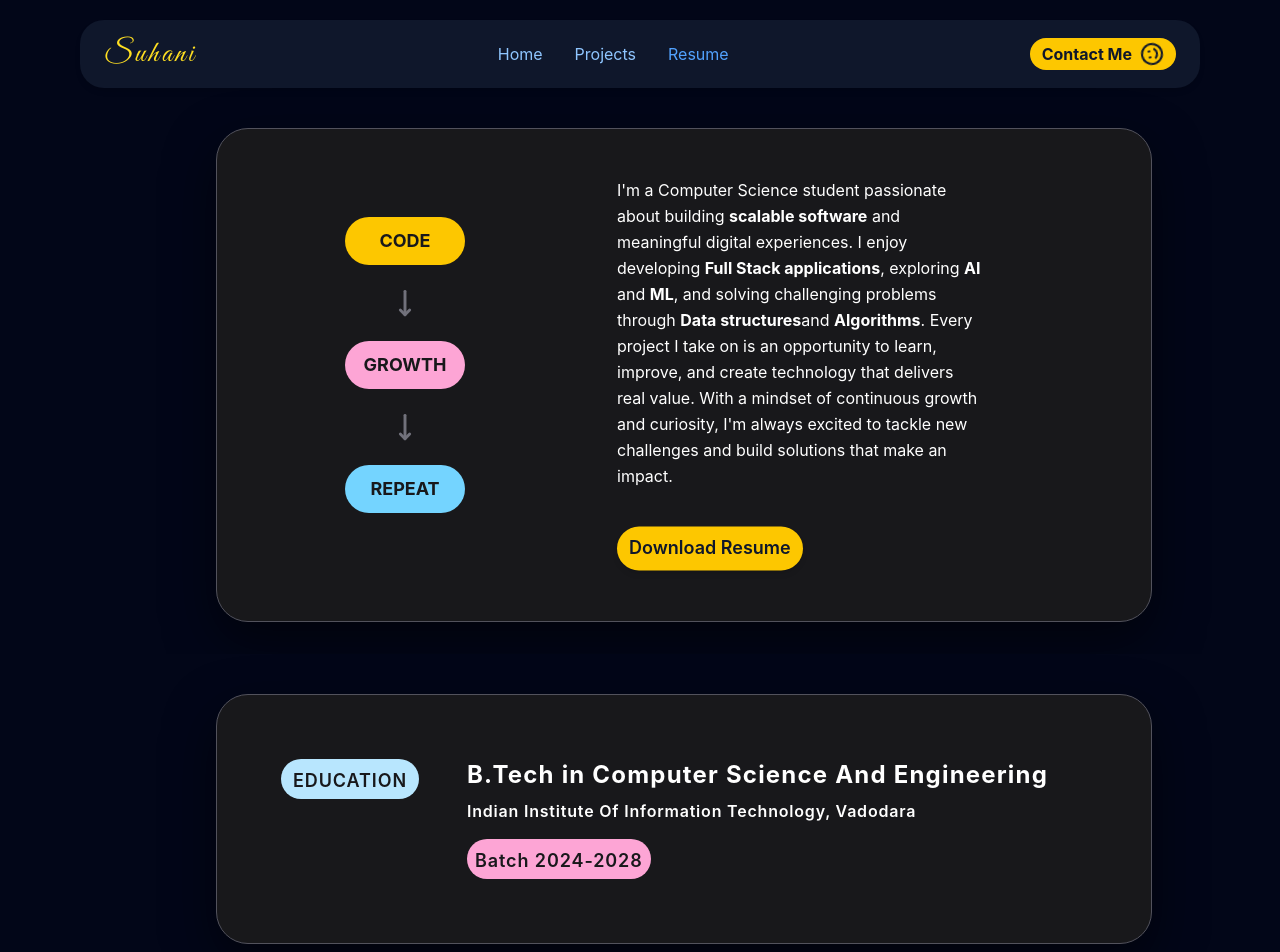
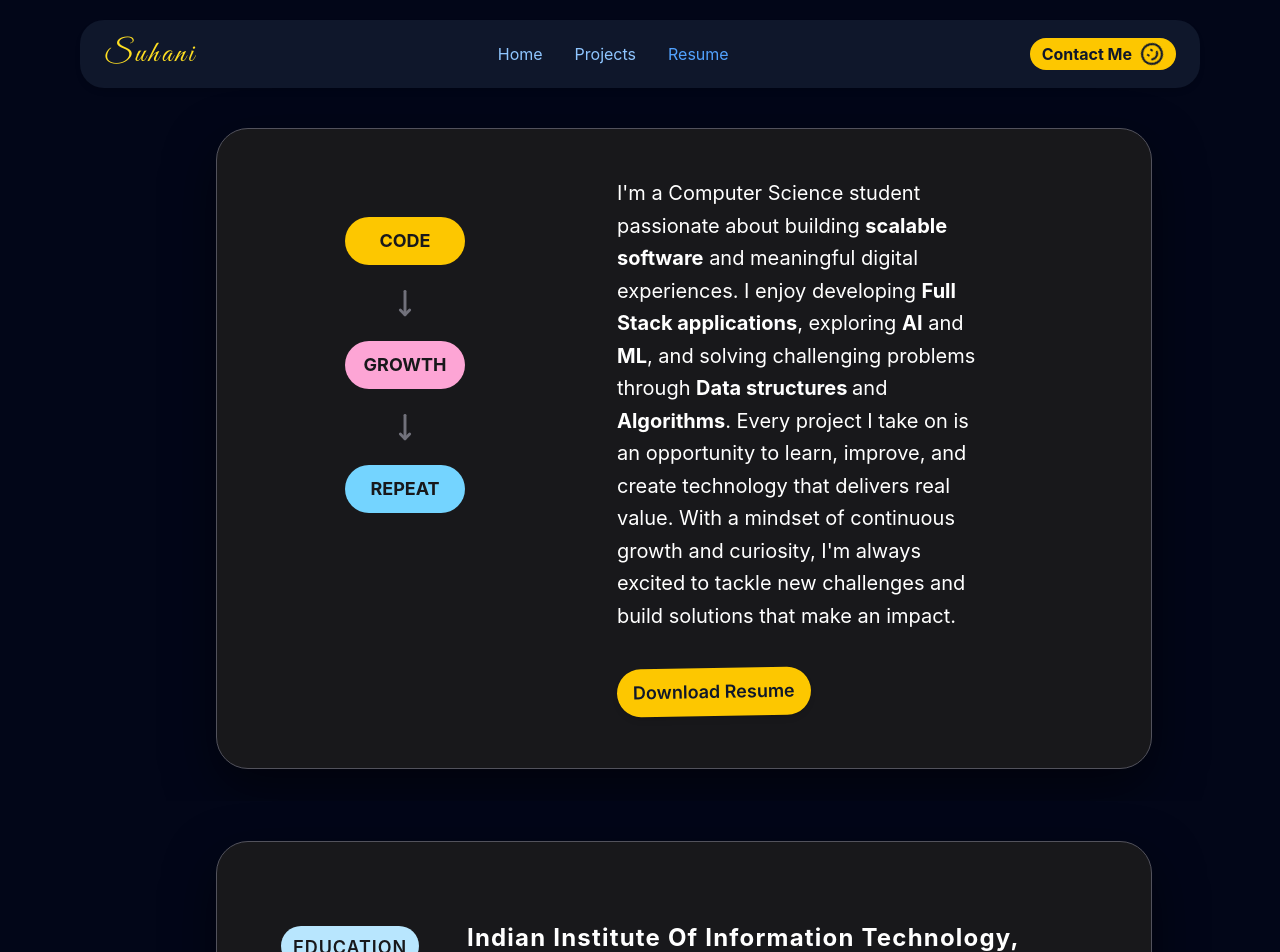
Before and after one commit to Suhanii15/Suhani-Kabra, a React (Vite) app in the folder suhani/: page /resume in a window 1280 px wide. Shown: the top 952 px of the page. Built offline with nearby package versions, Linux system fonts and the light colour scheme.

Commit message:
highlighted important texts and adjusted spacing between the divs

```diff
--- a/suhani/src/pages/landingPage.jsx
+++ b/suhani/src/pages/landingPage.jsx
@@ -162,7 +162,7 @@ const projectsData=[
     className="flex flex-wrap items-center justify-center gap-x-3 gap-y-1 animate-entrance"
   >
     <div className="overflow-hidden pb-1">
-      <motion.span variants={slideUp} className="inline-block text-6xl font-semibold text-white tracking-wider">
+      <motion.span variants={slideUp} className="inline-block text-5xl font-semibold text-white tracking-wider">
         Building
       </motion.span>
     </div>
@@ -170,13 +170,13 @@ const projectsData=[
       <motion.span
         variants={slideUp}
         whileHover={pillHover}
-        className="inline-block bg-pink-400 text-slate-900 rounded-full px-3 py-1 text-6xl font-semibold"
+        className="inline-block bg-pink-400 text-slate-900 rounded-full px-3 py-1 text-5xl font-semibold"
       >
         Scalable Software
       </motion.span>
     </div>
     <div className="overflow-hidden pb-1">
-      <motion.span variants={slideUp} className="inline-block text-6xl font-semibold text-white tracking-wider">
+      <motion.span variants={slideUp} className="inline-block text-5xl font-semibold text-white tracking-wider">
         &
       </motion.span>
     </div>
@@ -193,14 +193,14 @@ const projectsData=[
     className="flex flex-wrap items-center justify-center gap-x-3 animate-entrance-right"
   >
     <div className="overflow-hidden pb-1">
-      <motion.span variants={slideUp} className="inline-block text-6xl font-semibold text-white tracking-wider">
+      <motion.span variants={slideUp} className="inline-block text-5xl font-semibold text-white tracking-wider">
         Interactive Digital
       </motion.span>
     </div>
     <motion.span
       variants={slideUp}
       whileHover={pillHover}
-      className="relative inline-block px-4 py-4 border border-zinc-700 bg-zinc-900 backdrop-blur-xs text-yellow-300 text-6xl font-semibold"
+      className="relative inline-block px-4 py-4 border border-zinc-700 bg-zinc-900 backdrop-blur-xs text-yellow-300 text-5xl font-semibold"
     >
       <div className="overflow-hidden pb-1">
         <motion.span variants={slideUp} className="inline-block">
--- a/suhani/src/pages/resume.jsx
+++ b/suhani/src/pages/resume.jsx
@@ -83,10 +83,10 @@ const personal=[
       initial={{ opacity: 0, x: -30 }}
       animate={{ opacity: 1, x: 0 }}
       transition={{ duration: 1.6, delay: 0.6, ease: 'easeOut' }}
-      className="text-white font-md leading-relaxed"
+      className="text-white text-xl leading-relaxed"
     >
       I'm a Computer Science student passionate about building <span className="font-bold">scalable software</span> and meaningful digital experiences.
-       I enjoy developing <span className="font-bold">Full Stack applications</span>, exploring <span className="font-bold">AI</span> and <span className="font-bold">ML</span>, and solving challenging problems through <span className="font-bold">Data structures</span>
+       I enjoy developing <span className="font-bold">Full Stack applications</span>, exploring <span className="font-bold">AI</span> and <span className="font-bold">ML</span>, and solving challenging problems through <span className="font-bold">Data structures </span>
         and <span className="font-bold">Algorithms</span>. Every project I take on is an opportunity to learn, improve, and create technology that delivers real value. With a mindset of continuous
          growth and curiosity,
        I'm always excited to tackle new challenges and build solutions that make an impact.
@@ -95,10 +95,15 @@ const personal=[
       <a href="https://drive.google.com/file/d/1JT2cPfiJ93zyx6zd6mpsfz4f9hkfM2vk/view?usp=sharing">
 <motion.button
  variants={slideUp}
-      whileHover={pillHover}
-      animate={{ y: [0, -4, 0] }}
-      transition={{ duration: 2.5, repeat: Infinity, ease: 'easeInOut' }}
- className="rounded-full mt-10 font-semibold text-lg shadow-md bg-yellow-400 text-slate-900 px-3 py-2
+      whileHover={{
+        scale: 1.06,
+        y: -2,
+        boxShadow: '0 0 0 1px rgba(250,204,21,0.3), 0 10px 25px rgba(250,204,21,0.25)',
+        transition: { duration: 0.2 }
+      }}
+      animate={{ y: [0, -5, 0], rotate: [0, 1, -1, 0] }}
+      transition={{ duration: 2.2, repeat: Infinity, ease: 'easeInOut' }}
+ className="rounded-full mt-10 font-semibold text-lg shadow-md bg-yellow-400 text-slate-900 px-4 py-2.5
  hover:bg-yellow-300 transition-colors duration-300 cursor-pointer" >
     Download Resume
 </motion.button>
@@ -110,18 +115,19 @@ const personal=[
 
         </section>
 
-        <section  className="min-h-[60vh] bg-slate-950 bg-[#14141D] p-4 pt-8 pb-8 ">
+        <section  className="min-h-[50vh] bg-slate-950 bg-[#14141D] p-4 pt-8 pb-8 ">
           <div className="w-3/4 min-h-[30vh] bg-zinc-900 mt-2  ml-50
     border border-zinc-600 rounded-[32px] p-8 md:p-12 lg:p-16 flex flex-col md:flex-row  gap-10 md:gap-12 shadow-[0_20px_50px_rgba(0,0,0,0.5)]">
-<button className="tracking-wider text-zinc-900 rounded-full h-10 px-3 py-2 bg-sky-200 font-semibold text-lg">
+<button className="tracking-wider text-zinc-900 rounded-full h-10 px-3 py-2 bg-sky-200 font-semibold text-lg mt-5">
   EDUCATION
 </button>
 <div calssName="flex flex-col gap-3">
-<h1 className="text-white font-bold text-2xl tracking-wider ">B.Tech in Computer Science And Engineering</h1>
-<h3 className="text-white font-semibold text-1xl tracking-wider mt-2">Indian Institute Of Information Technology, Vadodara</h3>
-<button className="tracking-wider text-zinc-900 rounded-full h-10 px-2 py-2 bg-pink-300 font-semibold text-lg mt-4">
+<h1 className="text-white font-bold text-2xl tracking-wider mt-4">Indian Institute Of Information Technology, Vadodara</h1>
+<h3 className="text-white font-semibold text-1xl tracking-wider mt-4">B.Tech in Computer Science And Engineering
+<span className="tracking-wider text-zinc-900 rounded-full h-10 px-2 py-1 bg-pink-300 font-semibold text-lg mx-2">
   Batch 2024-2028
-</button>
+</span>
+</h3>
 </div>
 
 
```
